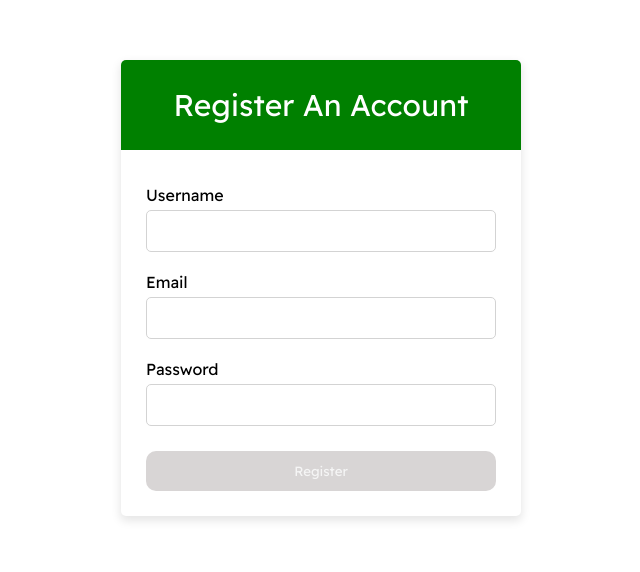
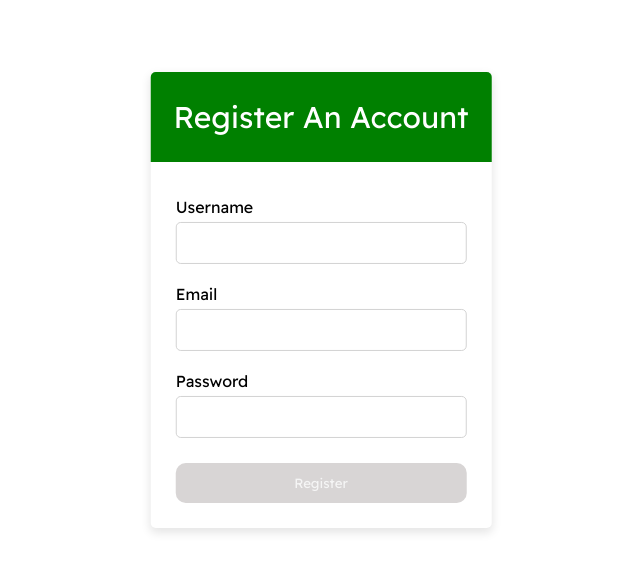
Before and after one commit to zahraariff/personalized-ghg-dashboard, an Angular app in the folder ghg-dashboard/: page /register in a window 1280 px wide. Shown: the part 110-682 px from the top of the page, without its empty margins (319-959 px from the left). Built offline with nearby package versions, Linux system fonts and the light colour scheme.

Commit message:
Update register-page.component.scss
Edit the form to be centered

```diff
--- a/ghg-dashboard/src/page/register-page/register-page.component.scss
+++ b/ghg-dashboard/src/page/register-page/register-page.component.scss
@@ -18,9 +18,13 @@ background: rgba(26,188,156,0.3);
 }
 
 .rp-container{
-max-width: 440px;
-padding: 0 20px;
-margin: 170px auto;
+    max-width: 440px;
+    padding: 0 20px;
+    position: absolute;
+    top: 50%;
+    left: 50%;
+    -ms-transform: translate(-50%, -50%);
+    transform: translate(-50%, -50%);
 }
 
 .rp{
```
